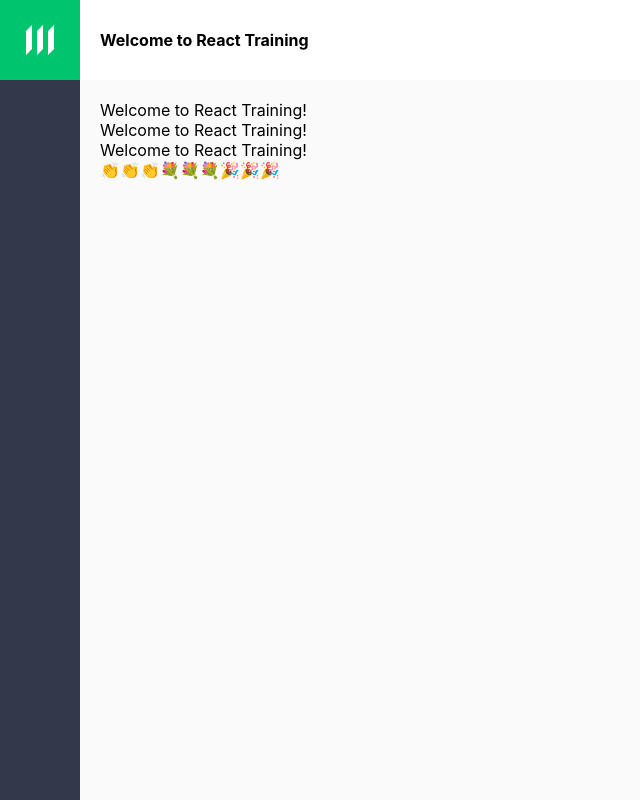
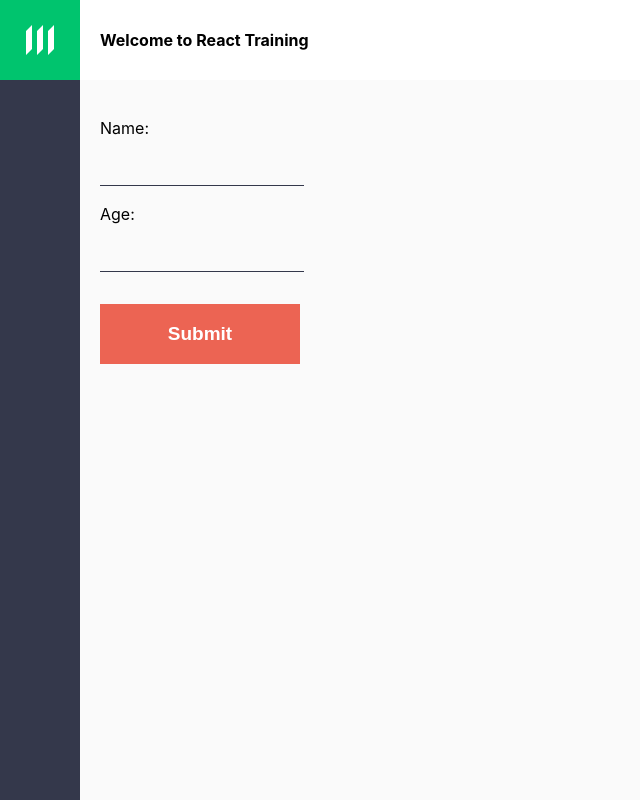
Before and after one commit to tonyli-manulife/react-training, a React (Create React App) app: page / in a window 1280 px wide. Shown: the whole page, without its empty margins (0-640 px from the left). Built offline with nearby package versions, Linux system fonts and the light colour scheme.

Commit message:
modify the demo

```diff
--- a/src/App.js
+++ b/src/App.js
@@ -14,12 +14,14 @@ import './App.css';
 function App() {
   return (
     < ManulifePage>
-      <ComponentDemo />
+      {/* <ComponentDemo /> */}
       {/* <PropsDemo /> */}
       {/* <StateDemo /> */}
       {/* <LifeCycleDemo /> */}
       {/* <ReactEvents /> */}
-      {/* <ReactForm /> */}
+      {/* <ReactStyle /> */}
+       {/* <ReactList /> */}
+      <ReactForm />
     </ManulifePage>
   );
 }
--- a/src/course-2/react-form/index.js
+++ b/src/course-2/react-form/index.js
@@ -43,7 +43,7 @@ export default class ReactForm extends React.Component {
 
   renderReactForm = () => {
     return (
-      <form onSubmit={this.handleSubmit}>
+      <form>
       <label>
         Name:
         <input
@@ -52,12 +52,15 @@ export default class ReactForm extends React.Component {
          onChange={this.handleInputName}
         />
       </label>
-      <button>Submit</button>
+      <button onClick={this.handleSubmit}>Submit</button>
      </form>
     )
   }
 
   render() {
+
+    // return this.renderHTMLForm()
+    // return this.renderReactForm()
     return (
       <div className={styles.form} >
        <form onSubmit={this.handleSubmit}>
@@ -74,7 +77,7 @@ export default class ReactForm extends React.Component {
           <input
             name="age"
             value={this.state.age}
-            onChange={this.handleInputName}
+            onChange={this.handleInputAge}
           />
         </label>
         <button>Submit</button>
--- a/src/course-2/react-form/index.module.css
+++ b/src/course-2/react-form/index.module.css
@@ -29,7 +29,7 @@
   border-bottom: 2px solid rgb(0, 196, 110);
 }
 
-.from button {
+.form button {
   line-height: 1.5rem;
   font-size: 1.1875rem;
   font-weight: 700;
@@ -44,7 +44,7 @@
   color: rgb(255, 255, 255);
 }
 
-.from button:hover {
+.form button:hover {
   background: rgb(208, 58, 57);
   border: 2px solid rgb(208, 58, 57);
   color: rgb(255, 255, 255);
--- a/src/course-2/react-list/index.js
+++ b/src/course-2/react-list/index.js
@@ -34,8 +34,10 @@ export default class ReactList extends React.Component {
       <div>
         <ul>
           {
-            this.state.data.map(el => {
-              return <li key={el.id}>{el.name}</li>
+            this.state.data.map((el, index) => {
+              return <li key={index}>{el.name}
+                <input />
+              </li>
             })
           }
         </ul>
```
